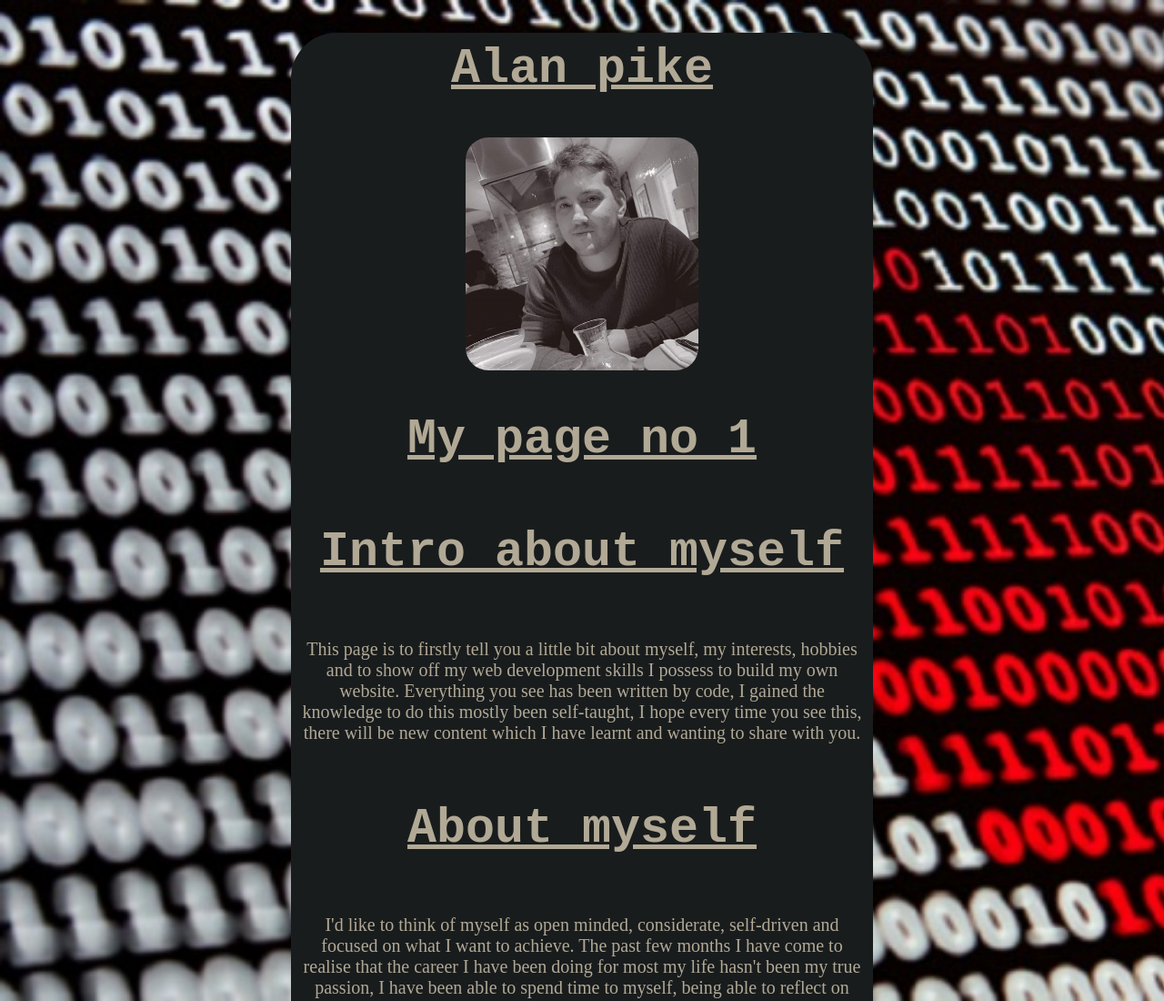
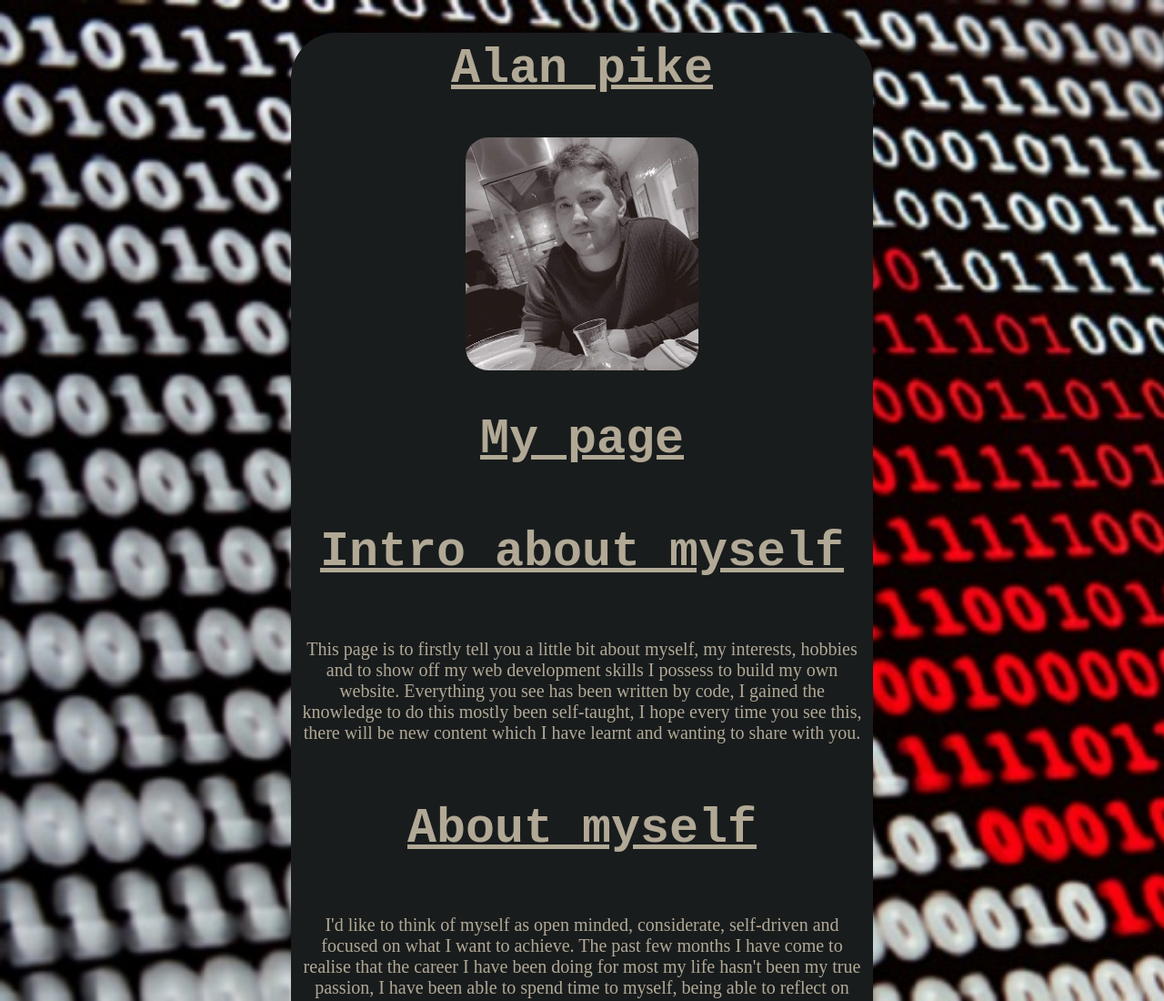
Before and after one commit to alanlp93/First-site-, a plain HTML site: page mainpage/index.html in a window 1280 px wide. Shown: the top 1100 px of the page at 91% size. Drawn offline with Linux system fonts and the light colour scheme.

Commit message:
second commit

```diff
--- a/mainpage/index.html
+++ b/mainpage/index.html
@@ -17,7 +17,7 @@
 
   <img class="selfimg" src="../mainpage/images/me500x500.jpg" alt="picture of me">
 
-  <h1>My page no 1</h1>
+  <h1>My page </h1>
 
 
   <h2> Intro about myself </h2>
```
